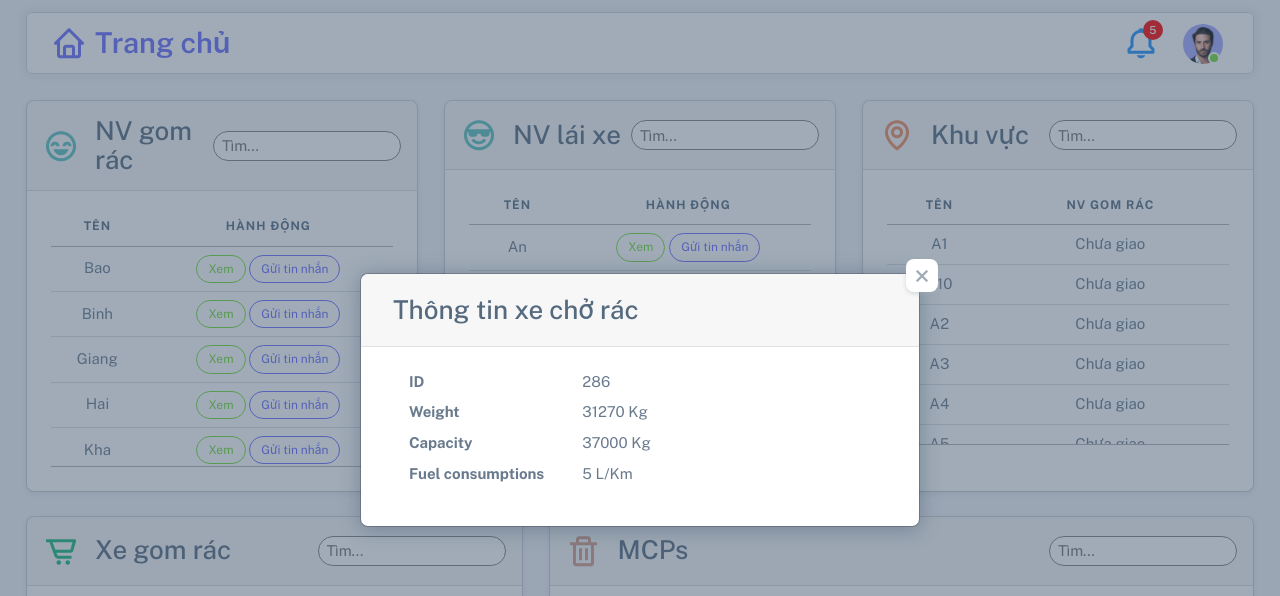
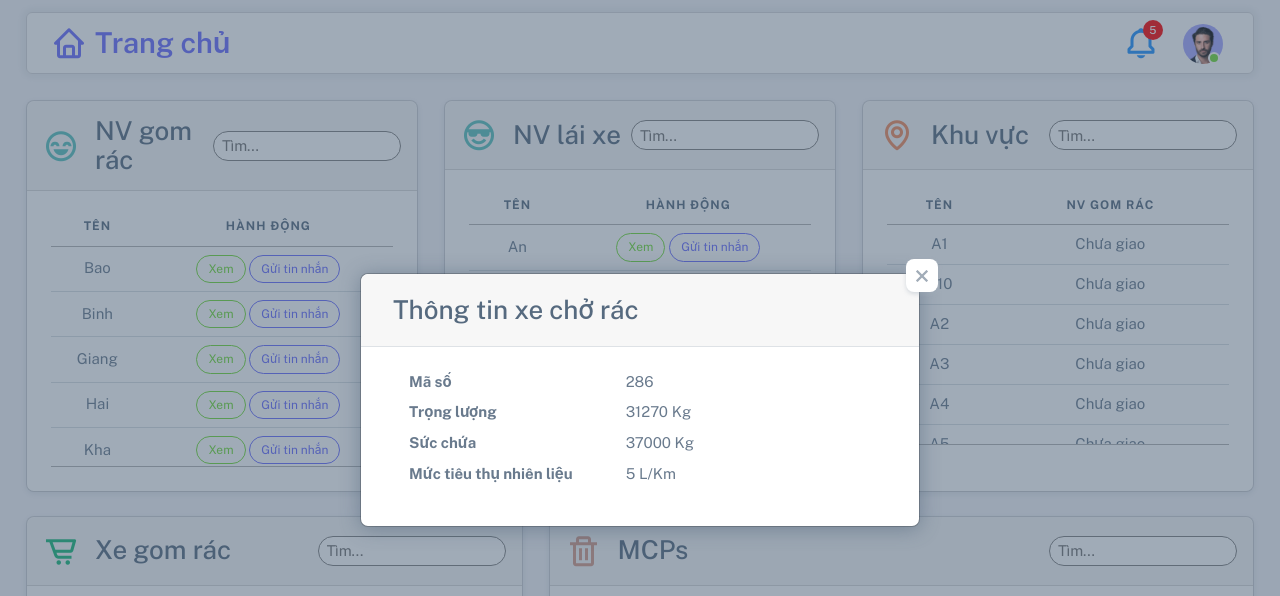
Before and after one commit to namkha1032/SoftwareEngineering-Assignment, a Django app: page / in a window 1280 px wide, after a click on "Xem". Shown: the top 596 px of the page. Run offline with Django 3.2, Linux system fonts and the light colour scheme; a user stored in the database is signed in; data comes from the database, SQL or seed files in the repository; lists and menus that the app fills with data are empty; some libraries are stand-ins or nearby versions.

Commit message:
update VNese to vehicle info modal

```diff
--- a/task5/task 5.1/templates/home.html
+++ b/task5/task 5.1/templates/home.html
@@ -252,17 +252,17 @@
                           <div class="modal-body">
 
                       <dl class="row mt-2">
-                        <dt class="col-sm-4">ID</dt>
-                        <dd class="col-sm-8">{{vehicle.id}}</dd>
+                        <dt class="col-sm-5">Mã số</dt>
+                        <dd class="col-sm-7">{{vehicle.id}}</dd>
 
-                        <dt class="col-sm-4">Weight</dt>
-                        <dd class="col-sm-8">{{vehicle.weight}}</dd>
+                        <dt class="col-sm-5">Trọng lượng</dt>
+                        <dd class="col-sm-7">{{vehicle.weight}}</dd>
 
-                        <dt class="col-sm-4">Capacity</dt>
-                        <dd class="col-sm-8">{{vehicle.capacity}}</dd>
+                        <dt class="col-sm-5">Sức chứa</dt>
+                        <dd class="col-sm-7">{{vehicle.capacity}}</dd>
 
-                        <dt class="col-sm-4">Fuel consumptions</dt>
-                        <dd class="col-sm-8">{{vehicle.fuel_cons}}</dd>
+                        <dt class="col-sm-5">Mức tiêu thụ nhiên liệu</dt>
+                        <dd class="col-sm-7">{{vehicle.fuel_cons}}</dd>
                       </dl>
                           </div>
                         </div>
```
